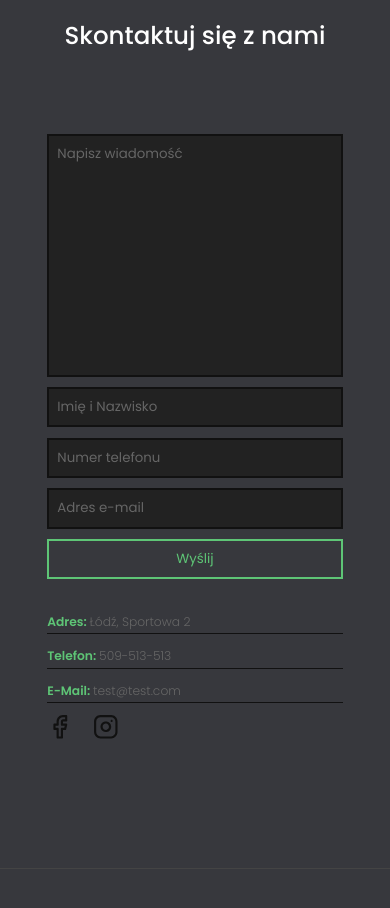
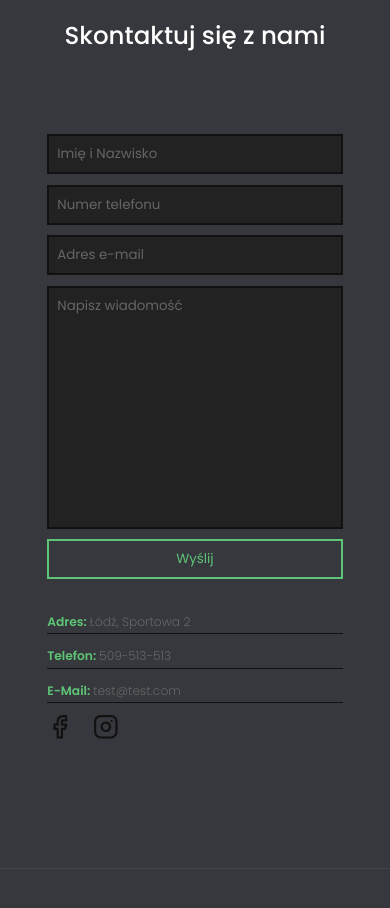
Before and after one commit to pgreber2504/aimdevelopment_commercial, a Next.js app: page / in a window 390 px wide. Shown: the part 5724-6632 px from the top of the page. Built offline with nearby package versions, Linux system fonts and the light colour scheme.

Commit message:
fix contact form responsive

```diff
--- a/components/Contact/ContactForm/ContactForm.module.scss
+++ b/components/Contact/ContactForm/ContactForm.module.scss
@@ -40,13 +40,13 @@
   }
 
   textarea {
+    grid-row: 4 / span 5;
+    height: 100%;
     @include breakpoint(large) {
       grid-row: 1 / span 4;
       grid-column: 2;
       height: 100%;
     }
-    grid-row: 1 / span 5;
-    height: 100%;
   }
 
   input:focus,
--- a/components/Layout/Footer/FooterNav/FooterNav.module.scss
+++ b/components/Layout/Footer/FooterNav/FooterNav.module.scss
@@ -11,13 +11,9 @@
     margin: 0 6rem;
   }
 
-  li {
-    // margin-right: 4rem;
-
-    a {
-      font-size: $font-content;
-      color: #eee;
-      text-decoration: none;
-    }
+  a {
+    font-size: $font-content;
+    color: #eee;
+    text-decoration: none;
   }
 }
```
